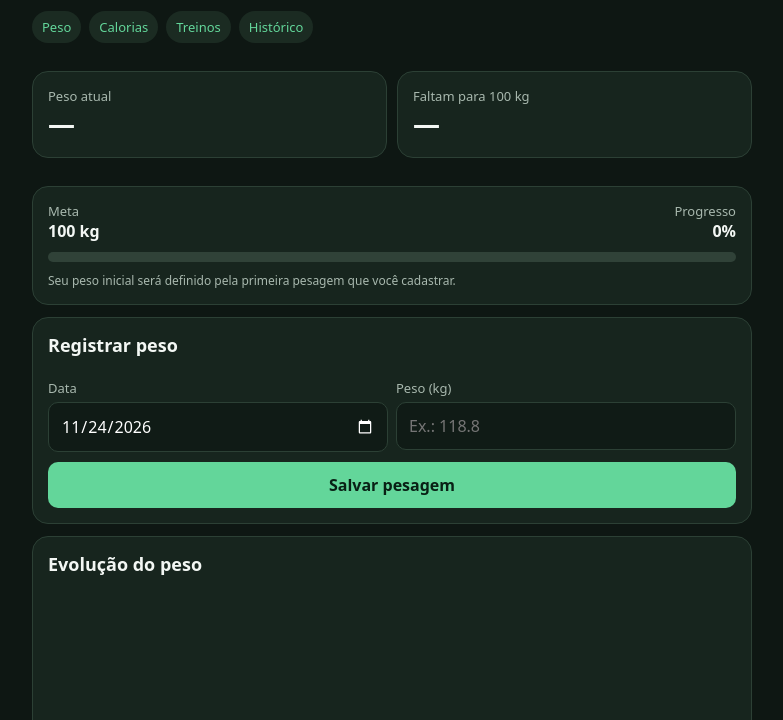
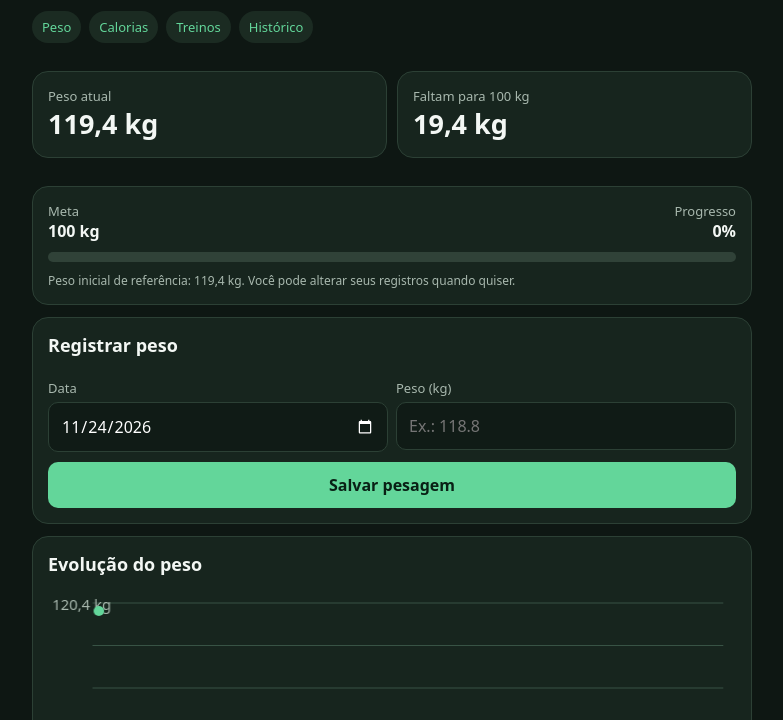
Before and after one commit to Issolofreedom/projeto-100kg, a plain HTML site: page index.html in a window 1280 px wide. Shown: the part 80-800 px from the top of the page, without its empty margins (248-1031 px from the left). Drawn offline with Linux system fonts and the light colour scheme.

Commit message:
Add files via upload

```diff
--- a/index.html
+++ b/index.html
@@ -19,17 +19,17 @@ label{display:block;color:var(--muted);font-size:13px;margin:10px 0 5px}input,se
 <div class="card"><div class="muted">Peso atual</div><div class="metric" id="current">119,4 kg</div></div>
 <div class="card"><div class="muted">Faltam para 100 kg</div><div class="metric" id="remaining">19,4 kg</div></div>
 </div>
-<section><div class="row"><div><div class="muted">Meta</div><strong>100 kg</strong></div><div style="text-align:right"><div class="muted">Progresso</div><strong id="progressText">0%</strong></div></div><div class="bar"><span id="progress"></span></div><div class="small">Seu peso inicial será definido pela primeira pesagem que você cadastrar.</div></section>
+<section><div class="row"><div><div class="muted">Meta</div><strong>100 kg</strong></div><div style="text-align:right"><div class="muted">Progresso</div><strong id="progressText">0%</strong></div></div><div class="bar"><span id="progress"></span></div><div class="small">Peso inicial de referência: 119,4 kg. Você pode alterar seus registros quando quiser.</div></section>
 <section id="peso"><h2>Registrar peso</h2><div class="row"><div><label>Data</label><input type="date" id="weightDate"></div><div><label>Peso (kg)</label><input type="number" id="weightValue" step="0.1" min="1" placeholder="Ex.: 118.8"></div></div><button onclick="addWeight()">Salvar pesagem</button><div class="small" id="weightMsg"></div></section>
 <section><h2>Evolução do peso</h2><canvas id="chart" width="650" height="210"></canvas><div class="small">Gráfico baseado nas pesagens salvas neste aparelho.</div></section>
 <section id="calorias"><h2>Diário de calorias</h2><label>Data</label><input type="date" id="calDate"><div class="row"><div><label>Alimento / refeição</label><input id="foodName" placeholder="Ex.: almoço"></div><div><label>Calorias (kcal)</label><input id="foodKcal" type="number" min="0" placeholder="Ex.: 490"></div></div><button onclick="addFood()">Adicionar refeição</button><div style="margin-top:14px" class="row"><div><div class="muted">Consumido no dia</div><div class="metric" id="dayTotal">0 kcal</div></div><div><div class="muted">Meta diária</div><div class="metric">1.500 kcal</div></div></div><div id="foodList" class="empty">Nenhuma refeição registrada nesta data.</div></section>
 <section id="treinos"><h2>Registrar treino</h2><label>Data</label><input type="date" id="workDate"><div class="row"><div><label>Atividade</label><select id="workType"><option>Musculação</option><option>Esteira</option><option>Bicicleta</option><option>Caminhada</option><option>Outro</option></select></div><div><label>Duração (minutos)</label><input id="workMinutes" type="number" min="1" placeholder="Ex.: 40"></div></div><label>Observação (opcional)</label><input id="workNote" placeholder="Ex.: ritmo leve, treino de pernas"><button onclick="addWorkout()">Salvar treino</button><div id="workList" class="empty">Nenhum treino registrado nesta data.</div></section>
 <section id="historico"><h2>Últimas pesagens</h2><div id="weightHistory" class="empty">Nenhuma pesagem.</div><h2 style="margin-top:18px">Treinos recentes</h2><div id="recentWorkouts" class="empty">Nenhum treino registrado.</div></section>
-<section><h2>Backup e configurações</h2><p class="small">Os registros ficam salvos neste aparelho e navegador. Exporte um backup regularmente para não perder seus dados.</p><button class="secondary" onclick="exportData()">Exportar backup</button><label>Restaurar backup</label><input type="file" id="importFile" accept="application/json"><button class="secondary" onclick="importData()">Importar backup</button><button class="danger" onclick="resetApp()">🗑️ Resetar aplicativo</button><p class="small">O reset apaga todas as pesagens, refeições e treinos salvos neste aparelho.</p></section>
+<section><h2>Backup dos seus dados</h2><p class="small">Os registros ficam salvos neste aparelho e navegador. Exporte um backup regularmente para não perder seus dados.</p><button class="secondary" onclick="exportData()">Exportar backup</button><label>Restaurar backup</label><input type="file" id="importFile" accept="application/json"><button class="secondary" onclick="importData()">Importar backup</button></section>
 <p class="small">Este aplicativo não substitui orientação médica ou nutricional. A meta de calorias é ajustável com acompanhamento profissional.</p>
 </main>
 <script>
-const KEY='projeto100kg_v1';let db=JSON.parse(localStorage.getItem(KEY)||'{"weights":[],"foods":[],"workouts":[]}');
+const KEY='projeto100kg_v1';let db=JSON.parse(localStorage.getItem(KEY)||'{"weights":[{"date":"2026-11-23","value":119.4}],"foods":[],"workouts":[]}');
 const $=id=>document.getElementById(id),today=new Date().toISOString().slice(0,10);
 ['weightDate','calDate','workDate'].forEach(id=>$(id).value=today);
 function save(){localStorage.setItem(KEY,JSON.stringify(db));render()}
@@ -38,7 +38,7 @@ function addWeight(){let date=$('weightDate').value,value=Number($('weightValue'
 function addFood(){let date=$('calDate').value,name=$('foodName').value.trim(),kcal=Number($('foodKcal').value);if(!date||!name||!Number.isFinite(kcal)||kcal<0)return alert('Preencha alimento, data e calorias.');db.foods.push({date,name,kcal});$('foodName').value='';$('foodKcal').value='';save()}
 function addWorkout(){let date=$('workDate').value,type=$('workType').value,minutes=Number($('workMinutes').value),note=$('workNote').value.trim();if(!date||!minutes||minutes<1)return alert('Informe data e duração válida.');db.workouts.push({date,type,minutes,note});$('workMinutes').value='';$('workNote').value='';save()}
 function del(kind,index){if(!confirm('Excluir este registro?'))return;db[kind].splice(index,1);save()}
-function render(){let ws=[...db.weights].sort((a,b)=>a.date.localeCompare(b.date)),last=ws.at(-1)?.value,initial=ws[0]?.value,done=initial!=null&&last!=null?initial-last:0,remaining=last!=null?last-100:null,pct=initial!=null&&initial>100?Math.max(0,Math.min(100,done/(initial-100)*100)):0;$('current').textContent=last!=null?fmt(last)+' kg':'—';$('remaining').textContent=remaining!=null?fmt(remaining)+' kg':'—';$('progressText').textContent=fmt(pct)+'%';$('progress').style.width=pct+'%';
+function render(){let ws=[...db.weights].sort((a,b)=>a.date.localeCompare(b.date)),last=ws.at(-1)?.value??119.4,initial=119.4,done=initial-last,remaining=last-100,pct=Math.max(0,Math.min(100,done/(initial-100)*100));$('current').textContent=fmt(last)+' kg';$('remaining').textContent=fmt(remaining)+' kg';$('progressText').textContent=fmt(pct)+'%';$('progress').style.width=pct+'%';
 let date=$('calDate').value||today,foods=db.foods.filter(x=>x.date===date),total=foods.reduce((s,x)=>s+x.kcal,0);$('dayTotal').textContent=fmt(total)+' kcal';$('foodList').innerHTML=foods.length?'<table><tbody>'+foods.map((x,i)=>`<tr><td>${esc(x.name)}</td><td>${fmt(x.kcal)} kcal</td><td><button class="danger" style="width:auto;padding:5px 8px;margin:0" onclick="del('foods',${db.foods.indexOf(x)})">×</button></td></tr>`).join('')+'</tbody></table>':'<div class="empty">Nenhuma refeição registrada nesta data.</div>';
 $('weightHistory').innerHTML=ws.length?'<table><tbody>'+ws.slice().reverse().map((x)=>`<tr><td>${dateBR(x.date)}</td><td>${fmt(x.value)} kg</td><td><button class="danger" style="width:auto;padding:5px 8px;margin:0" onclick="del('weights',${db.weights.indexOf(x)})">×</button></td></tr>`).join('')+'</tbody></table>':'<div class="empty">Nenhuma pesagem.</div>';
 let workouts=[...db.workouts].sort((a,b)=>b.date.localeCompare(a.date));$('workList').innerHTML=workouts.filter(x=>x.date===($('workDate').value||today)).map(x=>`${dateBR(x.date)} · ${esc(x.type)} · ${x.minutes} min ${esc(x.note||'')}`).join('<br>')||'Nenhum treino nesta data.';$('recentWorkouts').innerHTML=workouts.slice(0,8).map(x=>`${dateBR(x.date)} · ${esc(x.type)} · ${x.minutes} min`).join('<br>')||'Nenhum treino registrado.';draw(ws)}
@@ -46,6 +46,5 @@ function dateBR(s){return s.split('-').reverse().join('/')}function esc(s){retur
 function draw(ws){let c=$('chart'),ctx=c.getContext('2d'),w=c.width,h=c.height;ctx.clearRect(0,0,w,h);if(!ws.length)return;let vals=ws.map(x=>x.value),min=Math.min(...vals,100)-1,max=Math.max(...vals)+1;if(max===min)max=min+1;ctx.strokeStyle='#385345';ctx.lineWidth=1;for(let i=0;i<5;i++){let y=15+i*(h-40)/4;ctx.beginPath();ctx.moveTo(42,y);ctx.lineTo(w-12,y);ctx.stroke()}ctx.fillStyle='#a8b8ae';ctx.font='14px system-ui';ctx.fillText(fmt(max)+' kg',4,22);ctx.fillText(fmt(min)+' kg',4,h-22);ctx.strokeStyle='#63d69a';ctx.lineWidth=4;ctx.beginPath();ws.forEach((p,i)=>{let x=48+(ws.length===1?0:i*(w-75)/(ws.length-1)),y=15+(max-p.value)/(max-min)*(h-40);i?ctx.lineTo(x,y):ctx.moveTo(x,y)});ctx.stroke();ws.forEach((p,i)=>{let x=48+(ws.length===1?0:i*(w-75)/(ws.length-1)),y=15+(max-p.value)/(max-min)*(h-40);ctx.fillStyle='#63d69a';ctx.beginPath();ctx.arc(x,y,5,0,Math.PI*2);ctx.fill()})}
 function exportData(){let blob=new Blob([JSON.stringify(db,null,2)],{type:'application/json'}),a=document.createElement('a');a.href=URL.createObjectURL(blob);a.download='projeto-100kg-backup.json';a.click();URL.revokeObjectURL(a.href)}
 function importData(){let f=$('importFile').files[0];if(!f)return alert('Selecione um arquivo de backup.');let r=new FileReader();r.onload=()=>{try{let x=JSON.parse(r.result);if(!x.weights||!x.foods||!x.workouts)throw 0;db=x;save();alert('Backup restaurado!')}catch(e){alert('Arquivo de backup inválido.')}};r.readAsText(f)}
-function resetApp(){if(!confirm('Tem certeza que deseja apagar todas as pesagens, refeições e treinos? Esta ação não poderá ser desfeita.'))return;db={weights:[],foods:[],workouts:[]};localStorage.setItem(KEY,JSON.stringify(db));render();alert('Aplicativo resetado! Você já pode começar novamente.')}
 $('calDate').addEventListener('change',render);$('workDate').addEventListener('change',render);if('serviceWorker'in navigator)window.addEventListener('load',()=>navigator.serviceWorker.register('./sw.js').catch(()=>{}));render();
 </script></body></html>
```
